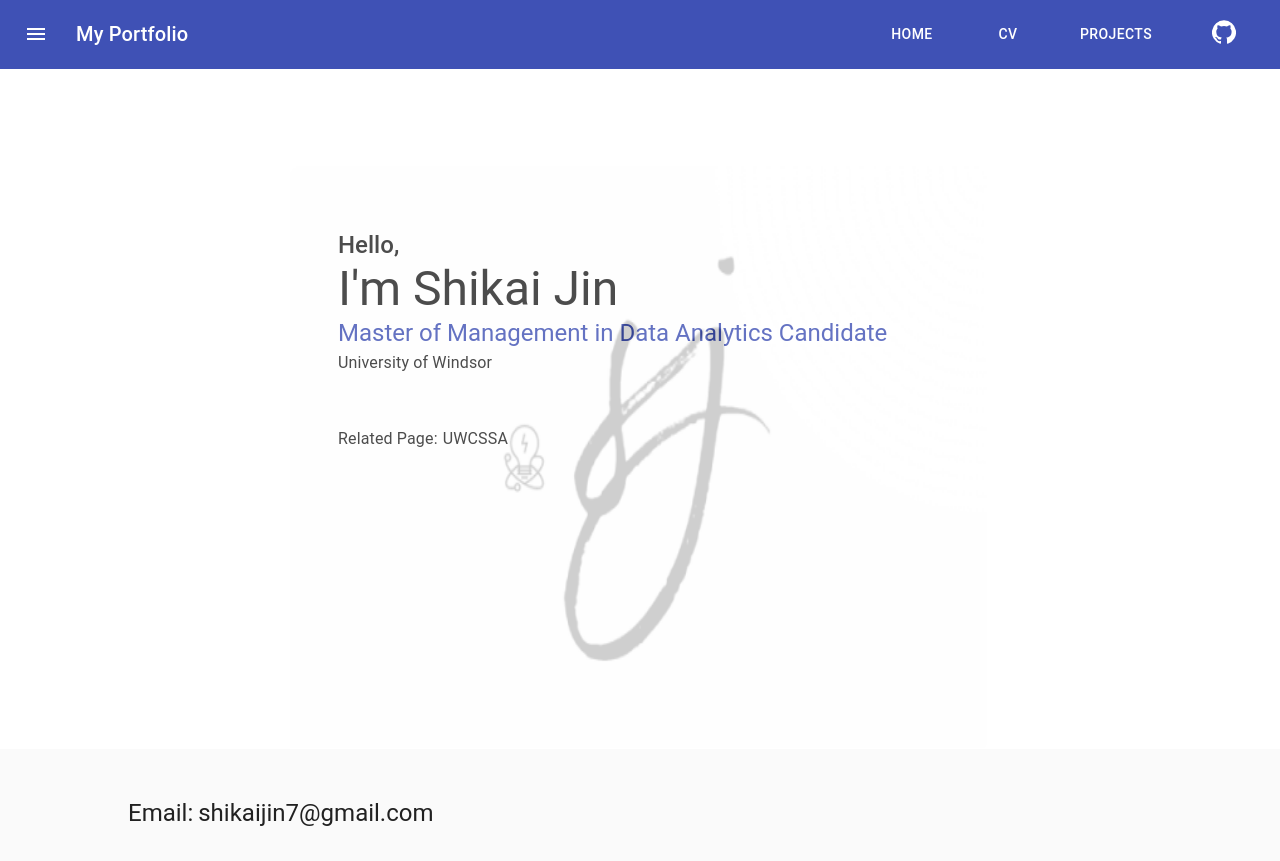
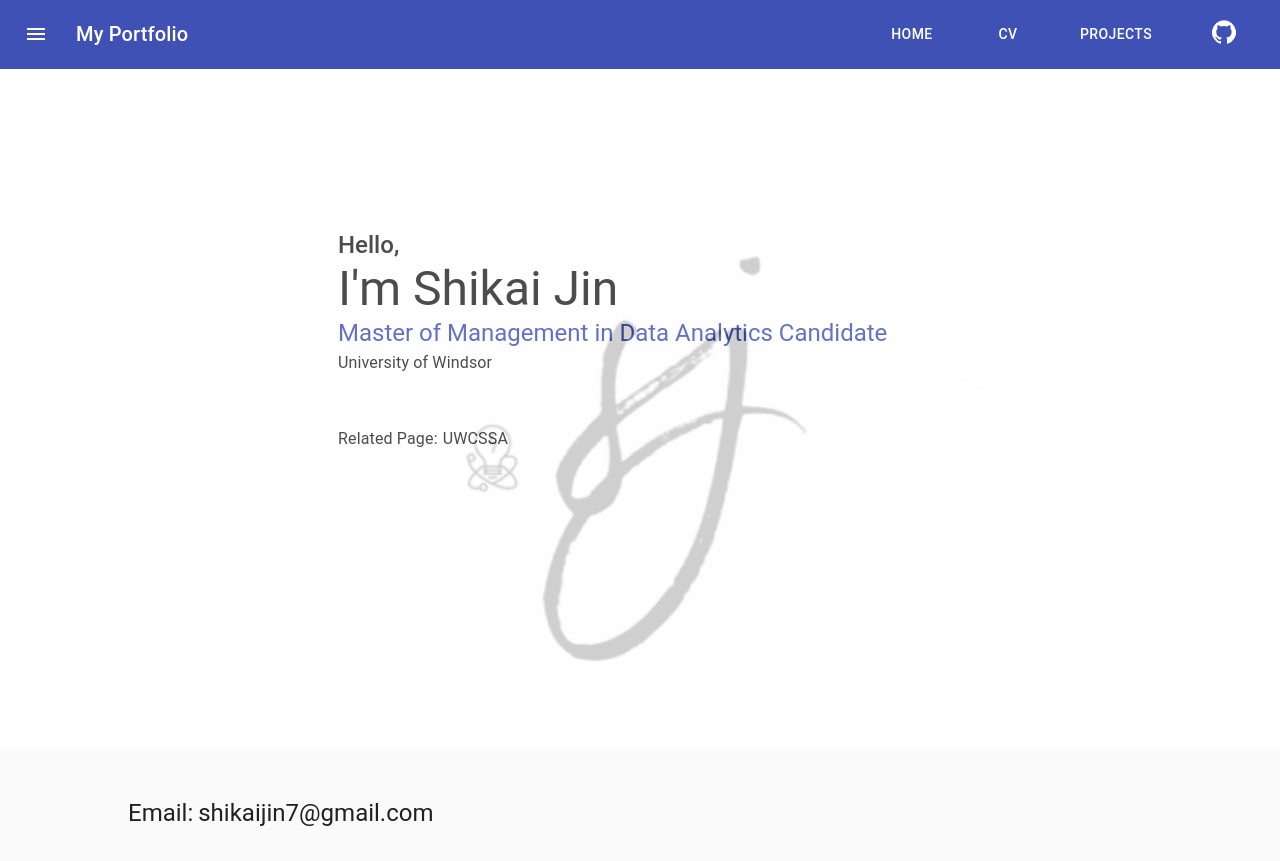
Before and after one commit to shikaijin/shikaijin_com, a React (Create React App) app in the folder frontend/: page / in a window 1280 px wide. Built offline with nearby package versions, Linux system fonts and the light colour scheme.

Commit message:
fix: change the size of the logo

```diff
--- a/frontend/src/App.js
+++ b/frontend/src/App.js
@@ -40,7 +40,7 @@ const useStyles = makeStyles((theme) => ({
     minWidth: "40%",
     maxWidth: "100%",
     backgroundImage: `url(${logo})`,
-    backgroundSize: "100% 100%",
+    backgroundSize: "cover",
     backgroundPosition: "center",
   },
   contact: {
```
